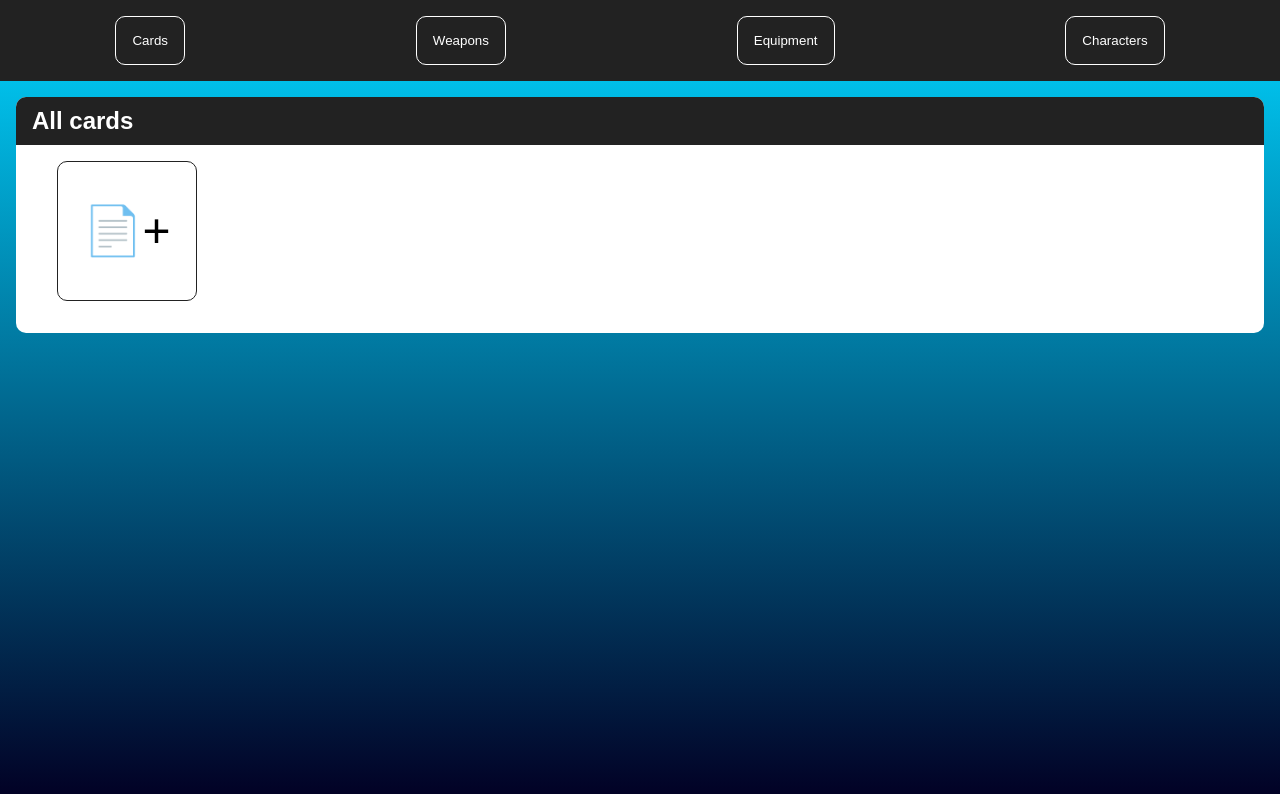
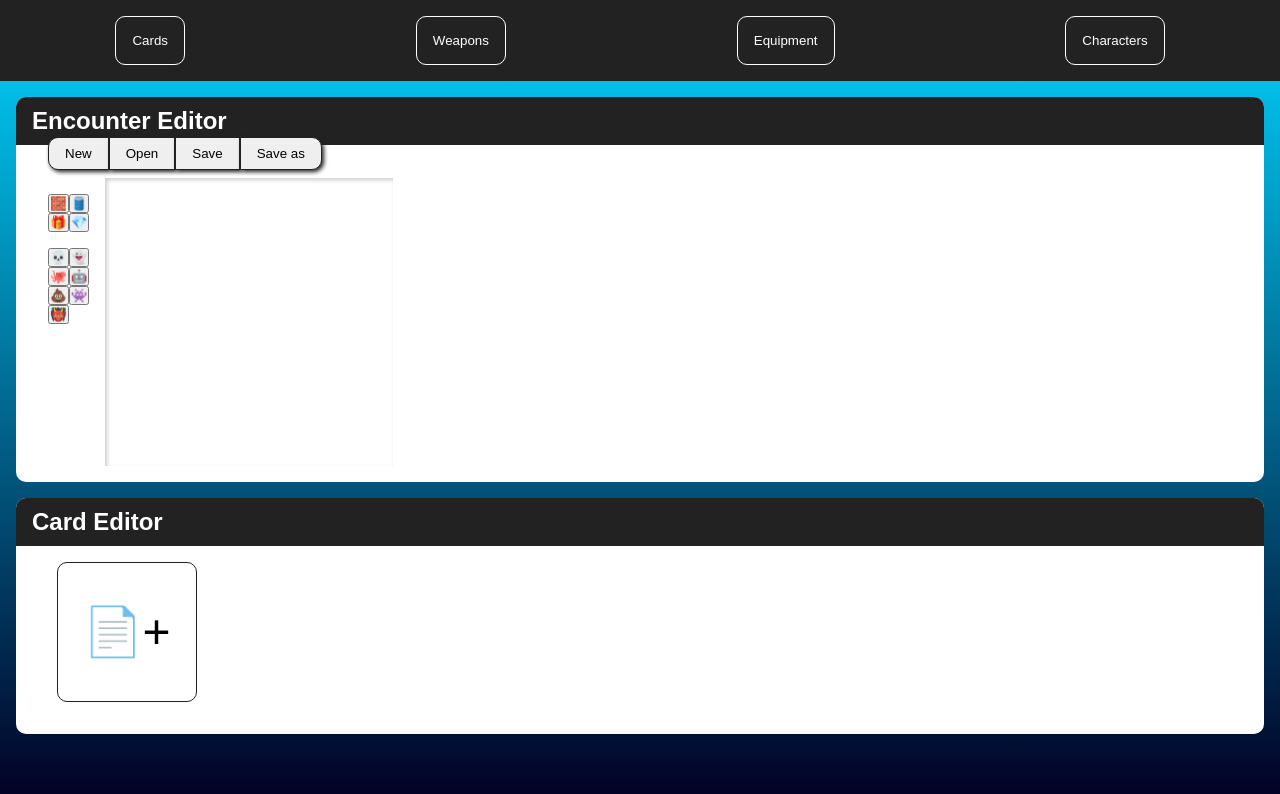
Before and after one commit to SebastianJensen-teaching/sc7-edit, a plain HTML site: page index.html in a window 1280 px wide. Drawn offline with nearby package versions, Linux system fonts and the light colour scheme.

Commit message:
encounter editor

```diff
--- a/app.js
+++ b/app.js
@@ -2,10 +2,27 @@ const vm = Vue.createApp({
   data() {
     return {
       cards: {},
-      hand: [],
+      tiles: [],
+      brush: "♟️"
     };
   },
   methods: {
+    generateCombat() {
+      let width = 9;
+      let height = 9;
+      for (let y = 0; y < height; y++) {
+        for (let x = 0; x < width; x++) {
+          this.tiles.push({ x: x, y: y, id: y * width + x });
+        }
+      }
+    },
+    spawnEntity(id) {
+      this.tiles[id].occupied = this.brush;
+    },
+    clearTile(event, id) {
+      event.preventDefault();
+      delete this.tiles[id].occupied;
+    },
     newCard() {
       let newID = Date.now().toString();
       this.cards[newID] = {
@@ -14,11 +31,11 @@ const vm = Vue.createApp({
         weaponType: "Blade",
         description: "Description",
         cost: 1,
-              value: 1
-          }
+        value: 1,
+      };
     },
     deleteCard(id) {
       delete this.cards[id];
-      }
+    },
   },
 }).mount("#app-root");
--- a/index.html
+++ b/index.html
@@ -19,8 +19,39 @@
           <button>Characters</button>
         </nav>
       </header>
+      <div class="panel encounter-editor">
+        <h2>Encounter Editor</h2>
+        <nav>
+          <button @click="generateCombat">New</button>
+          <button @click="generateCombat">Open</button>
+          <button @click="generateCombat">Save</button>
+          <button @click="generateCombat">Save as</button>
+        </nav>
+        <aside>
+          <div class="pallette enviroment">
+            <button @click="brush = '🧱'">🧱</button>
+            <button @click="brush = '🛢️'">🛢️</button>
+            <button @click="brush = '🎁'">🎁</button>
+            <button @click="brush = '💎'">💎</button>
+          </div>
+          <div class="pallette enemies">
+            <button @click="brush = '💀'">💀</button>
+            <button @click="brush = '👻'">👻</button>
+            <button @click="brush = '🐙'">🐙</button>
+            <button @click="brush = '🤖'">🤖</button>
+            <button @click="brush = '💩'">💩</button>
+            <button @click="brush = '👾'">👾</button>
+            <button @click="brush = '👹'">👹</button>
+          </div>
+        </aside>
+        <div class="combat-board">
+          <div v-for="tile in tiles" class="tile" @click="spawnEntity(tile.id)" @click.right="clearTile($event, tile.id)">
+            <div v-if="tile.occupied" >{{ tile.occupied }}</div>
+          </div>
+        </div>
+      </div>
       <div class="panel all-cards">
-        <h2>All cards</h2>
+        <h2>Card Editor</h2>
         <div class="card editable" v-for="card in cards">
           <input type="text" v-model="card.name" />
           <select v-model="card.weaponType">
--- a/style.css
+++ b/style.css
@@ -9,12 +9,12 @@ header{
     background-color: #222;
 }
 
-nav {
+header nav {
     display: flex;
     justify-content: space-around;
 }
 
-nav button {
+header nav button {
     border: 1px white solid;
     border-radius: 10px;
     background-color: transparent;
@@ -23,7 +23,7 @@ nav button {
     margin: 1rem;
 }
 
-nav button:hover {
+header nav button:hover {
     background-color: red;
     border-color: #222;
     transition: all 400ms;
@@ -50,6 +50,11 @@ body {
     place-items: center;
 }
 
+.encounter-editor {
+    display: grid;
+    grid-template-columns: min-content min-content 1fr;
+}
+
 .panel h2 {
     justify-self: stretch;
     grid-column: 1 / -1;
@@ -60,6 +65,29 @@ body {
     padding: 0.5rem 1rem;
     border-top-left-radius: 10px;
     border-top-right-radius: 10px;
+}
+
+.panel nav {
+    grid-column: 1 / -1;
+    justify-self: stretch;
+    padding: 0.5rem 1rem;
+}
+
+.panel nav button {
+    padding: 0.5rem 1rem;
+    border-radius: 0px;
+    border: 1px solid #222;
+    box-shadow: 2px 2px 4px #222;
+}
+
+.panel nav button:first-child {
+    border-top-left-radius: 10px;
+    border-bottom-left-radius: 10px;
+}
+
+.panel nav button:last-child {
+    border-top-right-radius: 10px;
+    border-bottom-right-radius: 10px;
 }
 
 .card {
@@ -134,6 +162,34 @@ body {
     animation: bounce 500ms ease-in-out forwards ;
 }
 
+
+
+.combat-board {
+    display: grid;
+    grid-template: repeat(9, 32px) / repeat(9, 32px);
+    place-items: center center;
+    box-shadow: inset 2px 2px 4px #ccc;
+}
+
+.pallette {
+    display: grid;
+    grid-template-columns: min-content min-content;
+    margin: 1rem;
+}
+
+.tile {
+    width: 100%;
+    height: 100%;
+    display: flex;
+    justify-content: center;
+    align-items: center;
+    font-size: 1.5rem;
+}
+
+.tile:nth-child(odd) {
+    background-color: #ccc;
+}
+
 textarea {
     resize: none;
 }
```
Lines whose indentation alone changed are shown as unchanged.
